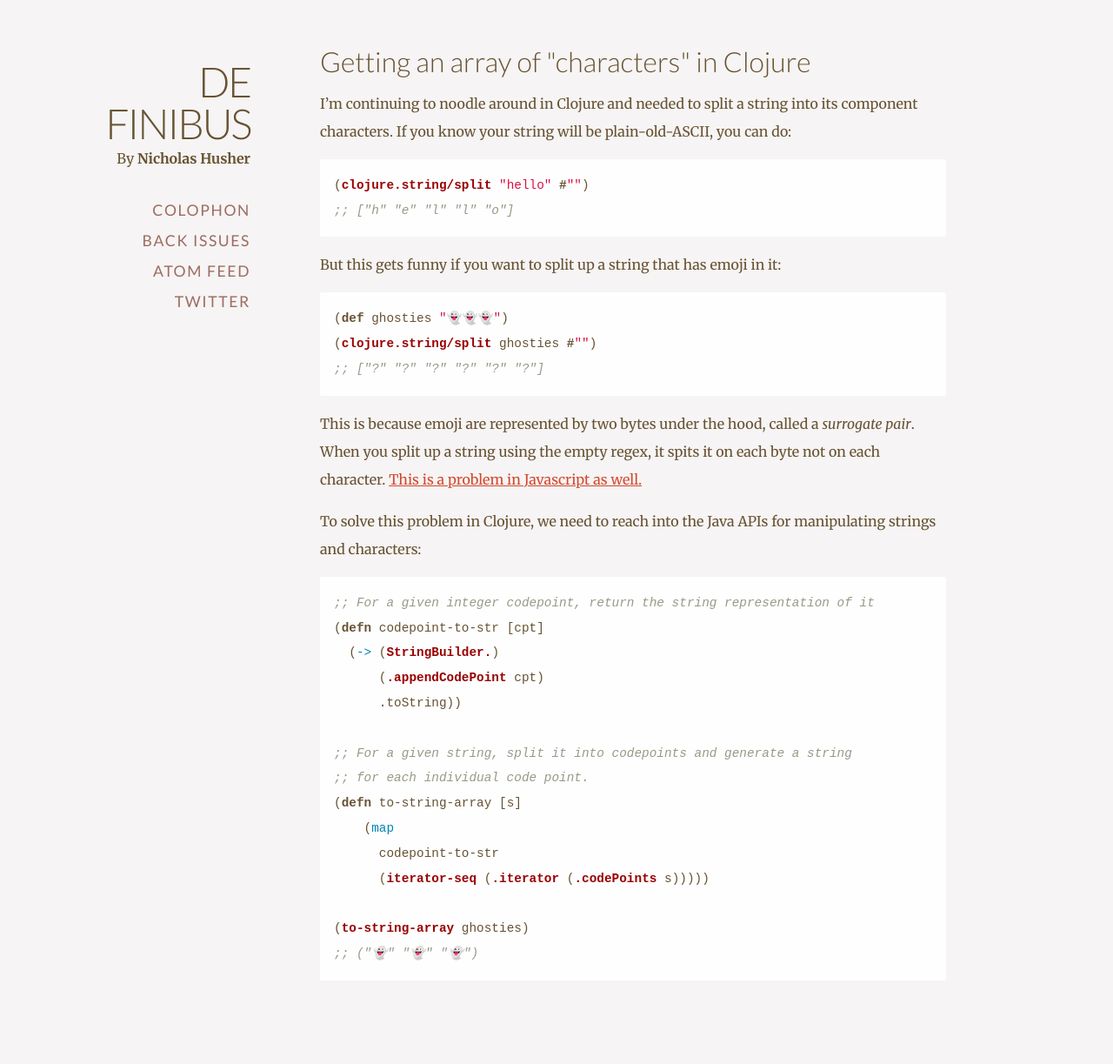
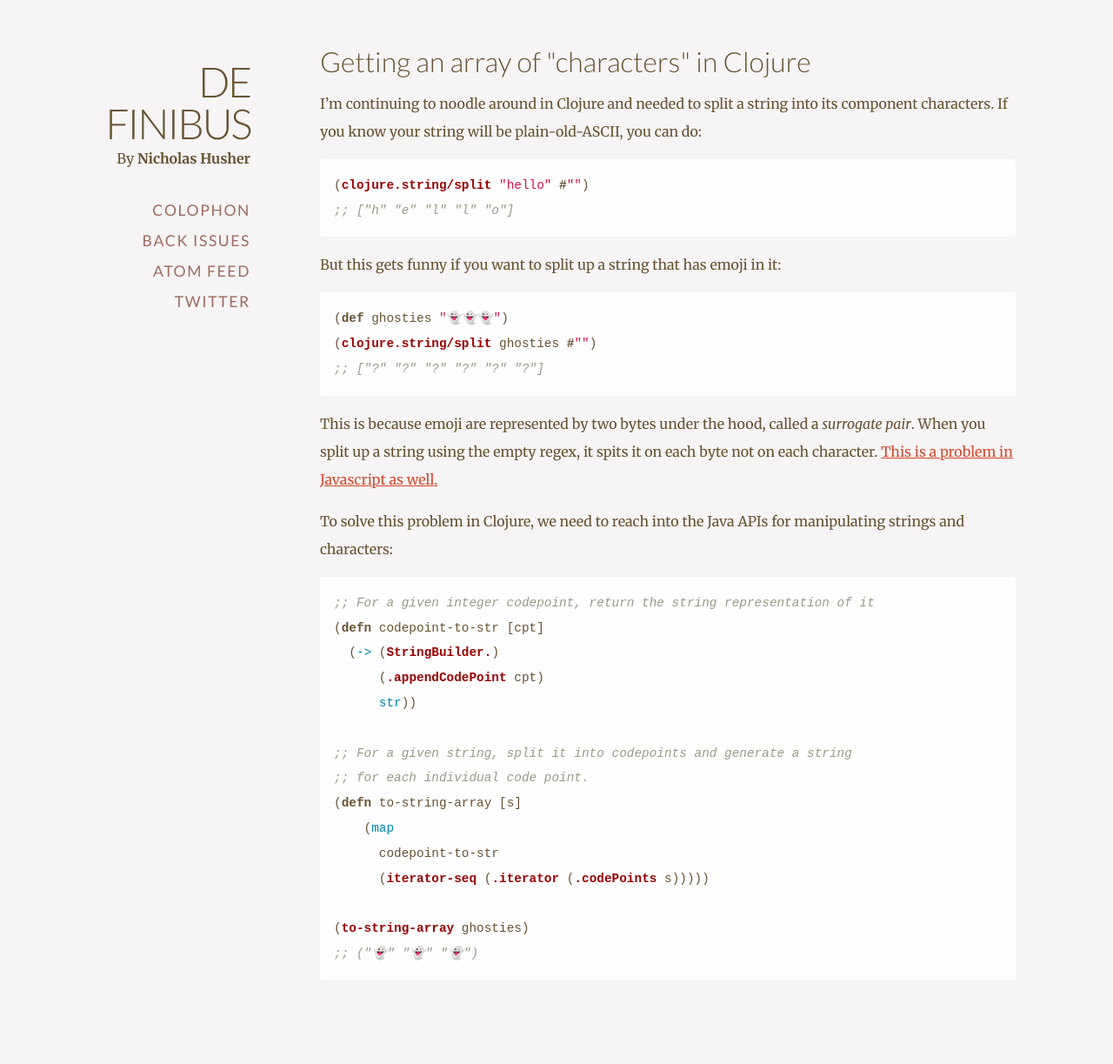
Before and after one commit to nhusher/blog, a Jekyll site: the page built from _posts/2020-01-02-array-of-characters.md, in a window 1280 px wide. Shown: the whole page at 87% size. Built offline with Jekyll 4.4.1, drawn with Linux system fonts in a browser that asks for light colours; nearby versions of some CDN libraries.

Commit message:
Update css, tweak code

```diff
--- a/_posts/2020-01-02-array-of-characters.md
+++ b/_posts/2020-01-02-array-of-characters.md
@@ -30,7 +30,7 @@ To solve this problem in Clojure, we need to reach into the Java APIs for manipu
 (defn codepoint-to-str [cpt]
   (-> (StringBuilder.)
       (.appendCodePoint cpt)
-      .toString))
+      str))
 
 ;; For a given string, split it into codepoints and generate a string
 ;; for each individual code point.
--- a/assets/css/styles.css
+++ b/assets/css/styles.css
@@ -108,7 +108,7 @@ hr {
 }
 .main-content {
   margin: 5.7% 0 0;
-  max-width: 45rem;
+  max-width: 50rem;
   overflow: hidden;
 }
 .dateline {
```
